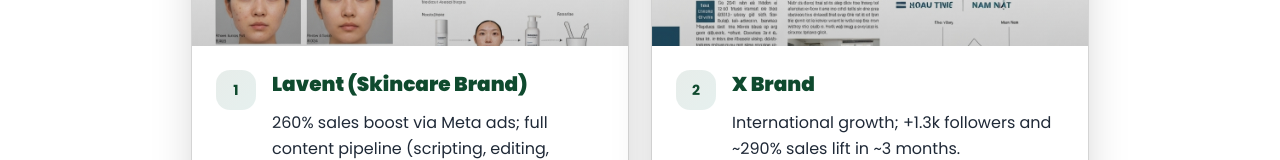
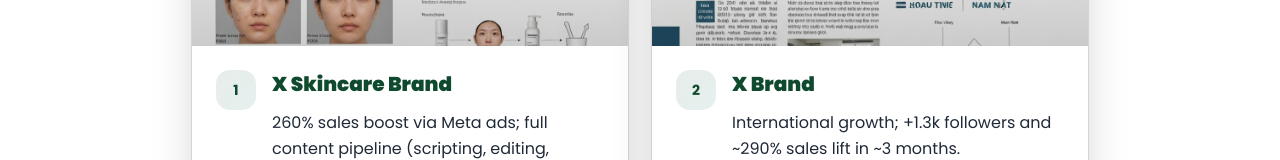
Before and after one commit to mrbuddhu/LaventMarketingAgency, a Next.js app: page /case-studies in a window 1280 px wide. Shown: the part 640-800 px from the top of the page. Built offline with nearby package versions, Linux system fonts and the light colour scheme.

Commit message:
Update case study title: Change "Lavent (Skincare Brand)" to "X Skincare Brand" for brand consistency.

```diff
--- a/app/case-studies/page.tsx
+++ b/app/case-studies/page.tsx
@@ -7,7 +7,7 @@ import { X } from "lucide-react"
 
 const studies = [
   {
-    title: "Lavent (Skincare Brand)",
+    title: "X Skincare Brand",
     body: "260% sales boost via Meta ads; full content pipeline (scripting, editing, shoots).",
     image: "/case-study-skincare.png",
     details: {
```
